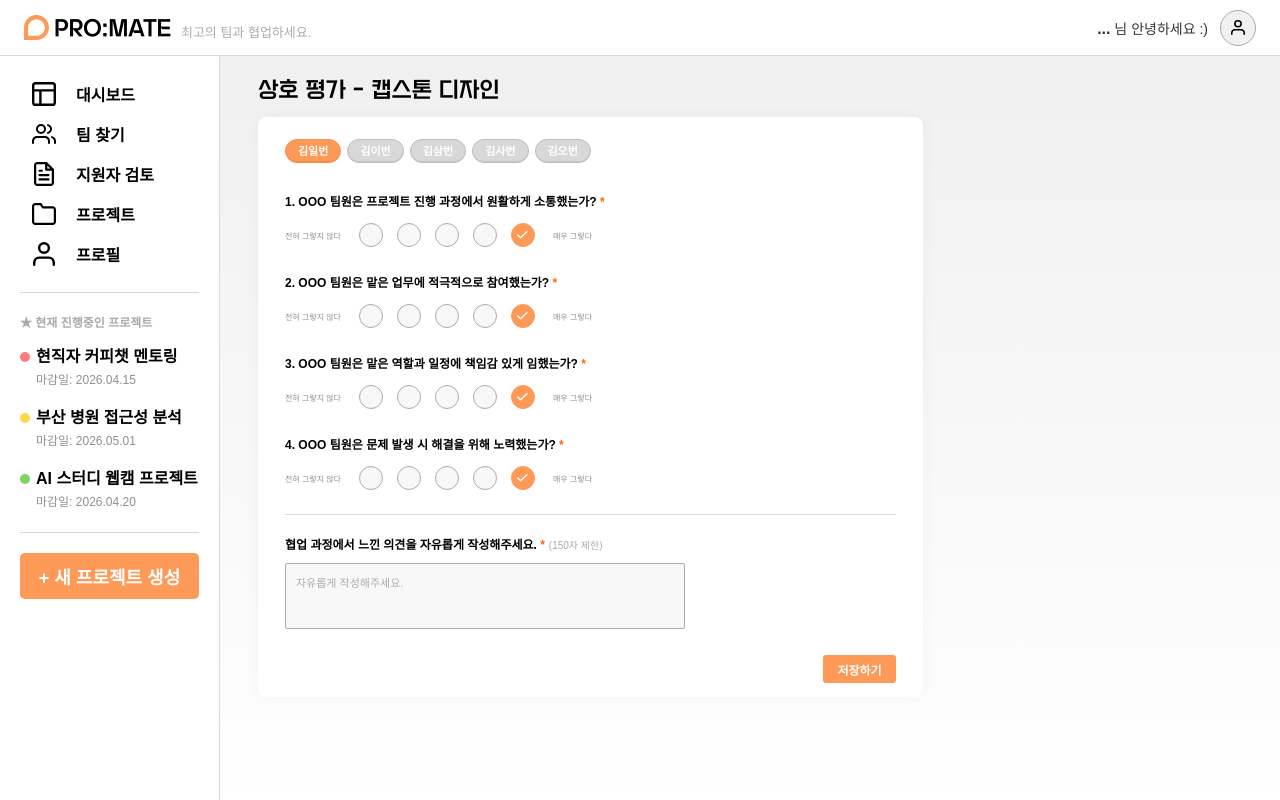
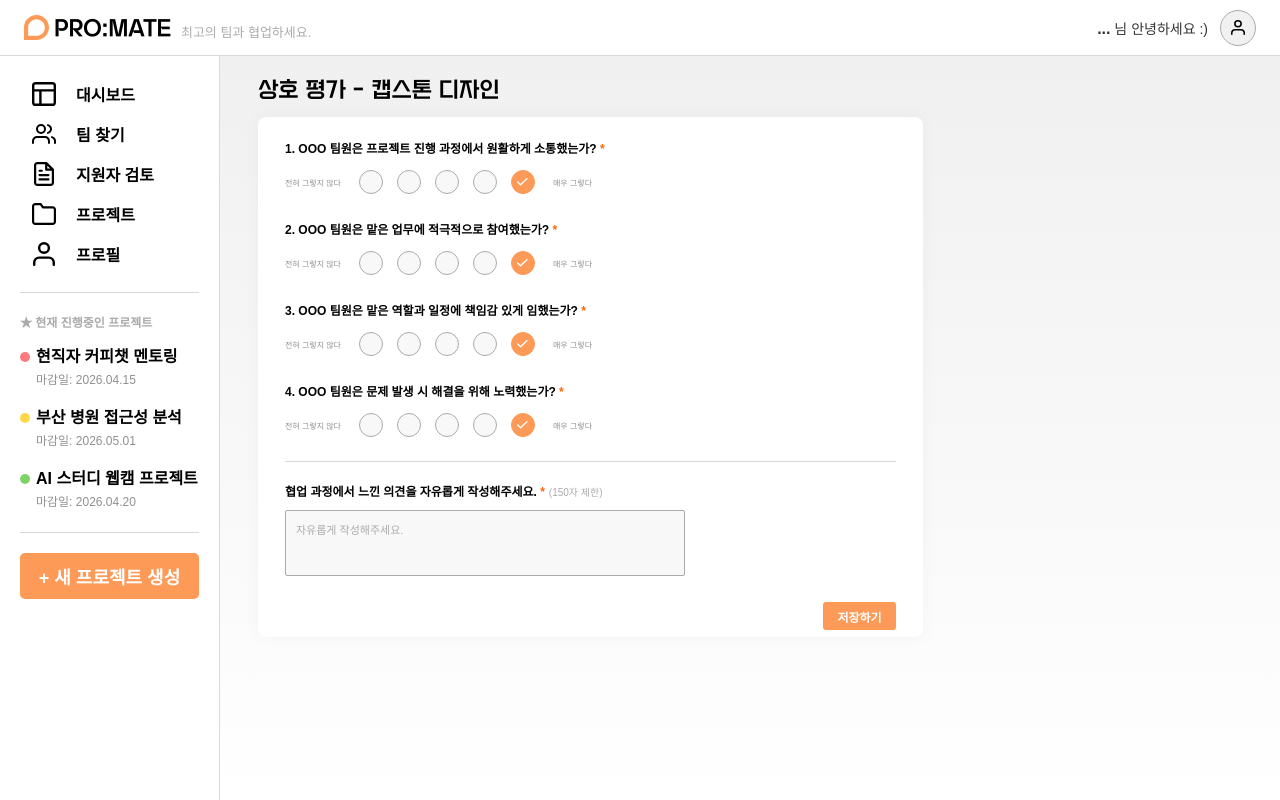
Before and after one commit to pknu-wap/promate, a React (Vite) app in the folder FE/: page /member-review in a window 1280 px wide. Built offline with nearby package versions, Linux system fonts and the light colour scheme; no server answers; a web font is replaced by a local one.

Commit message:
Revert "feat: 카테고리 추가"
This reverts commit 272e5b9243c9a322b78e8c8e230ff0d8602873da.

```diff
--- a/FE/src/pages/MemberReview/MemberReview.css
+++ b/FE/src/pages/MemberReview/MemberReview.css
@@ -18,7 +18,7 @@
 
 .member-review-card {
   width: 665px;
-  height: 580px;
+  height: 520px;
   padding: 22px 27px 18px;
   border-radius: 8px;
   background: #ffffff;
@@ -36,40 +36,6 @@
   margin: 0;
   padding: 0;
   border: 0;
-}
-
-.domain-tags {
-  display: flex;
-  flex-wrap: wrap;
-  gap: 6px;
-  margin-bottom: 2px;
-  width: 100%;
-}
-
-
-
-.domain-tags .badge {
-  min-width: 0;
-  height: 24px;
-  padding: 0 12px;
-  border-color: #bdbdbd;
-  border-radius: 999px;
-  background: #d8d8d8;
-  color: #ffffff;
-  font-size: 11px;
-  font-weight: 800;
-  line-height: 1;
-  box-shadow: inset 0 -1px 0 rgba(0, 0, 0, 0.08);
-}
-
-.domain-tags .badge--selected {
-  border-color: #fe8f48;
-  background: #fe9a57;
-}
-
-.domain-tags .badge:hover {
-  transform: none;
-  box-shadow: inset 0 -1px 0 rgba(0, 0, 0, 0.08);
 }
 
 .member-review-question legend {
--- a/FE/src/pages/MemberReview/MemberReview.jsx
+++ b/FE/src/pages/MemberReview/MemberReview.jsx
@@ -1,7 +1,6 @@
 import React, { useState } from 'react';
 import checkIcon from '../../assets/icons/checkIcon.svg';
 import './MemberReview.css';
-import Badge from "../../components/Badge/Badge.jsx";
 
 const questions = [
   'OOO 팀원은 프로젝트 진행 과정에서 원활하게 소통했는가?',
@@ -16,31 +15,10 @@ function MemberReview() {
   const [scores, setScores] = useState(defaultScores);
   const [comment, setComment] = useState('');
 
-  // 1. 초기값을 option의 id 규격에 맞춰 "1"(김일번)로 수정합니다.
-  const [selectedDomain, setSelectedDomain] = useState("1");
-
-  const domainOptions = [
-    { id: "1", label: "김일번" },
-    { id: "2", label: "김이번" },
-    { id: "3", label: "김삼번" },
-    { id: "4", label: "김사번" },
-    { id: "5", label: "김오번" },
-  ];
-
-  // 라디오 버튼 점수 변경 핸들러
   const handleScoreChange = (questionIndex, score) => {
     setScores((prevScores) =>
       prevScores.map((prevScore, index) => (index === questionIndex ? score : prevScore))
     );
-  };
-
-
-  const handleDomainChange = (domainId) => {
-    setSelectedDomain(domainId);
-
-
-    setScores(defaultScores);
-    setComment('');
   };
 
   return (
@@ -48,21 +26,6 @@ function MemberReview() {
       <h1 className="member-review-title">상호 평가 - 캡스톤 디자인</h1>
 
       <section className="member-review-card" aria-label="상호 평가 작성 폼">
-        <div className="form-field">
-
-          <div className="domain-tags">
-            {domainOptions.map((option) => (
-              <Badge
-                key={option.id}
-                selected={selectedDomain === option.id}
-                onClick={() => handleDomainChange(option.id)}
-              >
-                {option.label}
-              </Badge>
-            ))}
-          </div>
-        </div>
-
         <div className="member-review-question-list">
           {questions.map((question, questionIndex) => (
             <fieldset className="member-review-question" key={question}>
```
